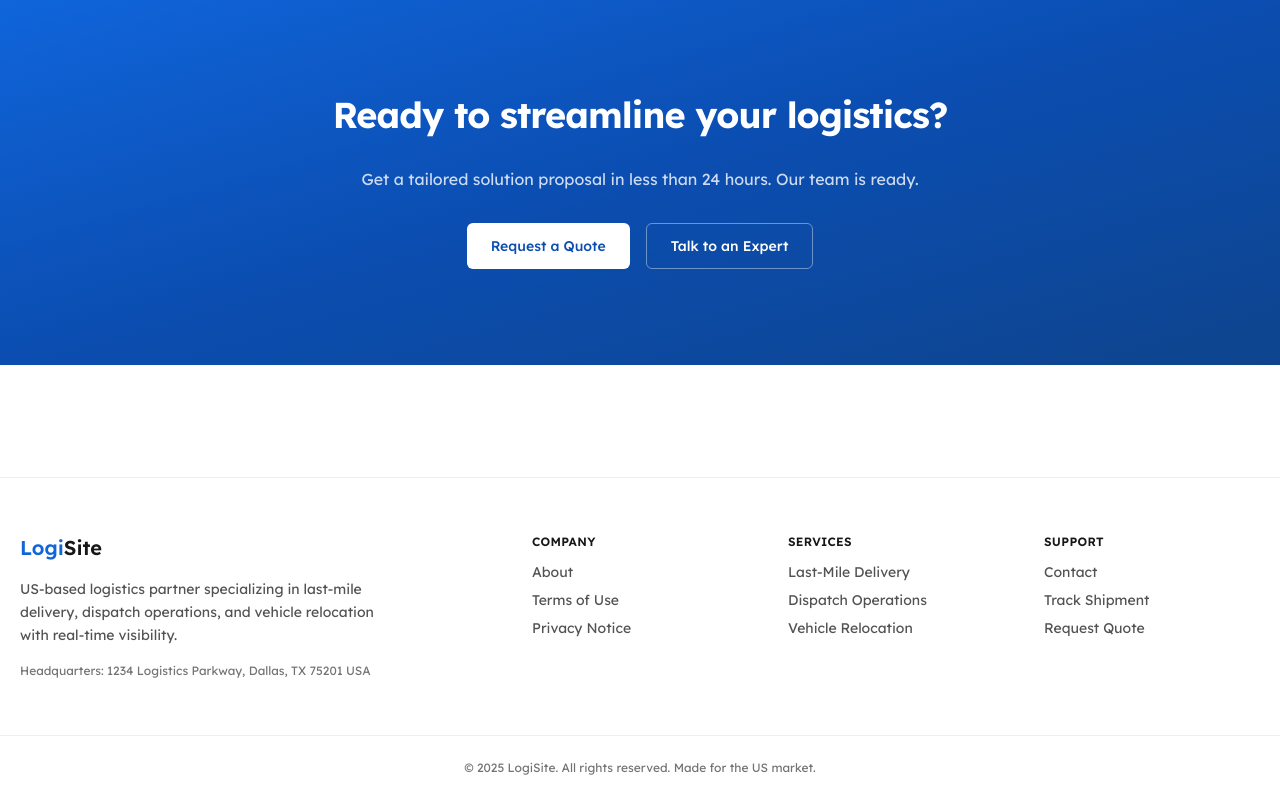
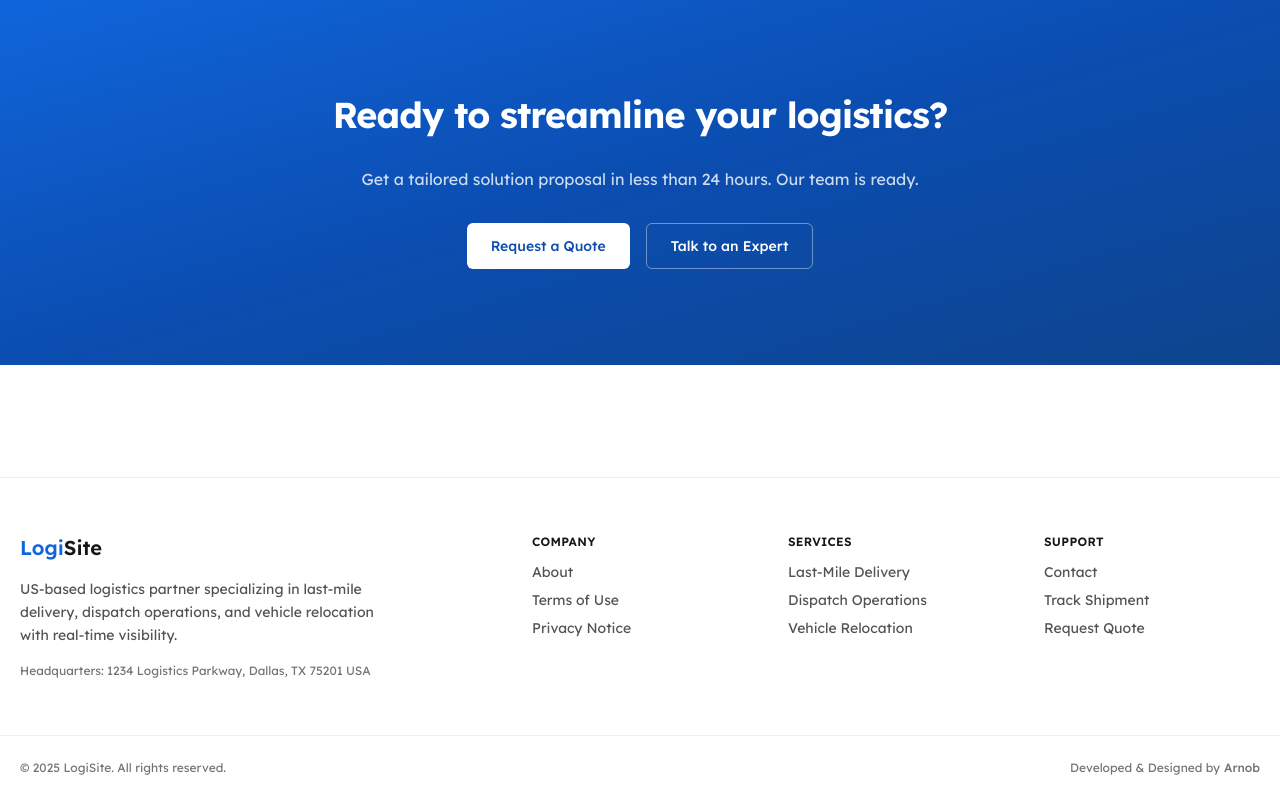
Before and after one commit to Mahenul-Haque-Chowdhury/Logistics, a Next.js app: page / in a window 1280 px wide. Shown: the part 2159-2959 px from the top of the page. Built offline with nearby package versions, Linux system fonts and the light colour scheme.

Commit message:
chore(footer): remove US market line and add developer credit

```diff
--- a/src/components/layout/Footer.tsx
+++ b/src/components/layout/Footer.tsx
@@ -36,8 +36,19 @@ export function Footer() {
           </ul>
         </div>
       </div>
-      <div className="border-t border-neutral-200/60 dark:border-neutral-800/60 py-6 text-center text-xs text-neutral-500">
-        © {new Date().getFullYear()} LogiSite. All rights reserved. Made for the US market.
+      <div className="border-t border-neutral-200/60 dark:border-neutral-800/60 py-6 text-xs text-neutral-500">
+        <div className="container flex flex-col sm:flex-row items-center justify-between gap-3">
+          <span className="order-2 sm:order-1 text-center sm:text-left">© {new Date().getFullYear()} LogiSite. All rights reserved.</span>
+          <a
+            href="https://arnob.life"
+            target="_blank"
+            rel="noopener noreferrer"
+            className="order-1 sm:order-2 inline-flex items-center gap-1 text-neutral-500 hover:text-brand-600 transition-colors"
+          >
+            <span>Developed & Designed by</span>
+            <span className="font-medium">Arnob</span>
+          </a>
+        </div>
       </div>
     </footer>
   );
```
